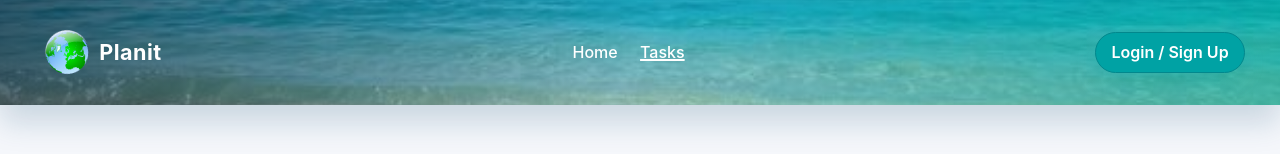
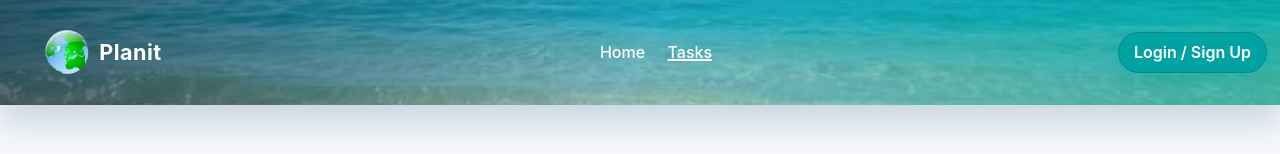
Before and after one commit to DariaRosen/Planit-Todo-App, a React (Vite) app in the folder frontend/: page /tasks in a window 1280 px wide. Shown: the top 154 px of the page. Built offline with nearby package versions, Linux system fonts and the light colour scheme; no server answers.

Commit message:
Center navigation links to align with Planit Timeline

```diff
--- a/frontend/src/assets/css/components/_header.scss
+++ b/frontend/src/assets/css/components/_header.scss
@@ -29,15 +29,27 @@
   }
 
   .header-container {
-    display: flex;
-    justify-content: space-between;
+    display: grid;
+    grid-template-columns: 1fr auto 1fr;
     align-items: center;
     width: 100%;
     padding-inline: 1rem;
 
     @media (min-width: 768px) {
-      max-width: 1200px;
+      max-width: 1700px;
       margin: 0 auto;
+    }
+
+    .logo {
+      justify-self: start;
+    }
+
+    .nav-links {
+      justify-self: center;
+    }
+
+    .user-section {
+      justify-self: end;
     }
   }
 
```
